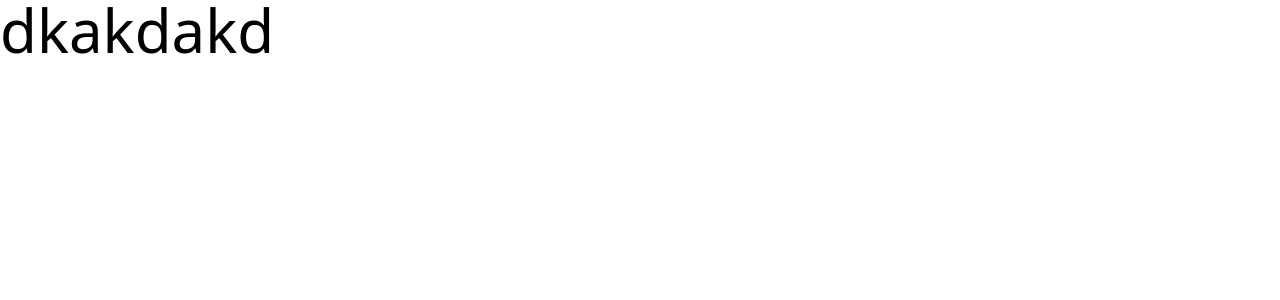
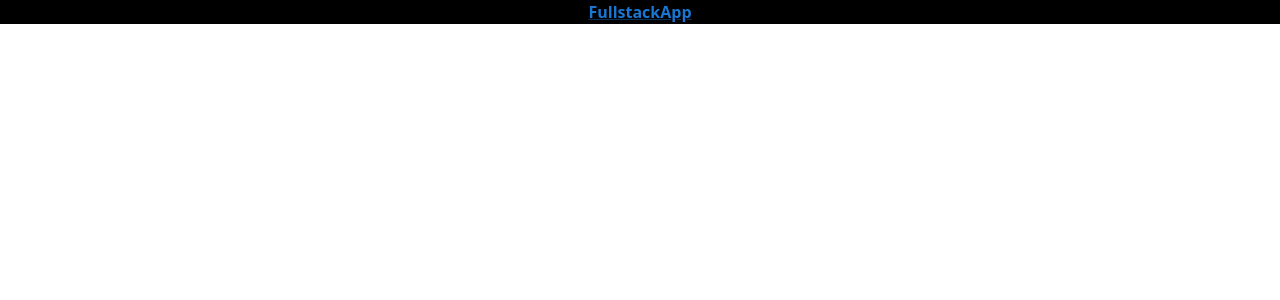
Before and after one commit to Mattias988/DreamGarageFS, a React (Create React App) app in the folder frontend/: page / in a window 1280 px wide. Shown: the top 300 px of the page. Built offline with nearby package versions, Linux system fonts and the light colour scheme.

Commit message:
add basic look

```diff
--- a/frontend/package.json
+++ b/frontend/package.json
@@ -3,12 +3,17 @@
   "version": "0.1.0",
   "private": true,
   "dependencies": {
+    "@emotion/react": "^11.11.4",
+    "@emotion/styled": "^11.11.5",
+    "@mui/material": "^5.15.15",
+    "@mui/styled-engine-sc": "^6.0.0-alpha.18",
     "@testing-library/jest-dom": "^5.17.0",
     "@testing-library/react": "^13.4.0",
     "@testing-library/user-event": "^13.5.0",
     "react": "^18.2.0",
     "react-dom": "^18.2.0",
     "react-scripts": "5.0.1",
+    "styled-components": "^6.1.8",
     "web-vitals": "^2.1.4"
   },
   "scripts": {
--- a/frontend/src/App.js
+++ b/frontend/src/App.js
@@ -1,8 +1,9 @@
+import Navbar from "./components/Navbar";
 
 function App() {
   return (
-    <div className="text-6xl">
-      dkakdakd
+    <div>
+      <Navbar/>
     </div>
   );
 }
--- /dev/null
+++ b/frontend/src/components/Navbar.js
@@ -0,0 +1,18 @@
+import { Link } from '@mui/material'
+import React from 'react'
+
+function Navbar() {
+  return (
+    <div className='w-100vh bg-black place-content-center flex justify-center font-semibold'>
+        <nav className=''>
+            <div className=''>
+                <Link to="/" className='text-lg '>
+                    FullstackApp
+                </Link>
+            </div>
+        </nav>
+    </div>
+  )
+}
+
+export default Navbar
```
Also changed, not shown: 1 other file (tests, documents, lock files or other folders).
